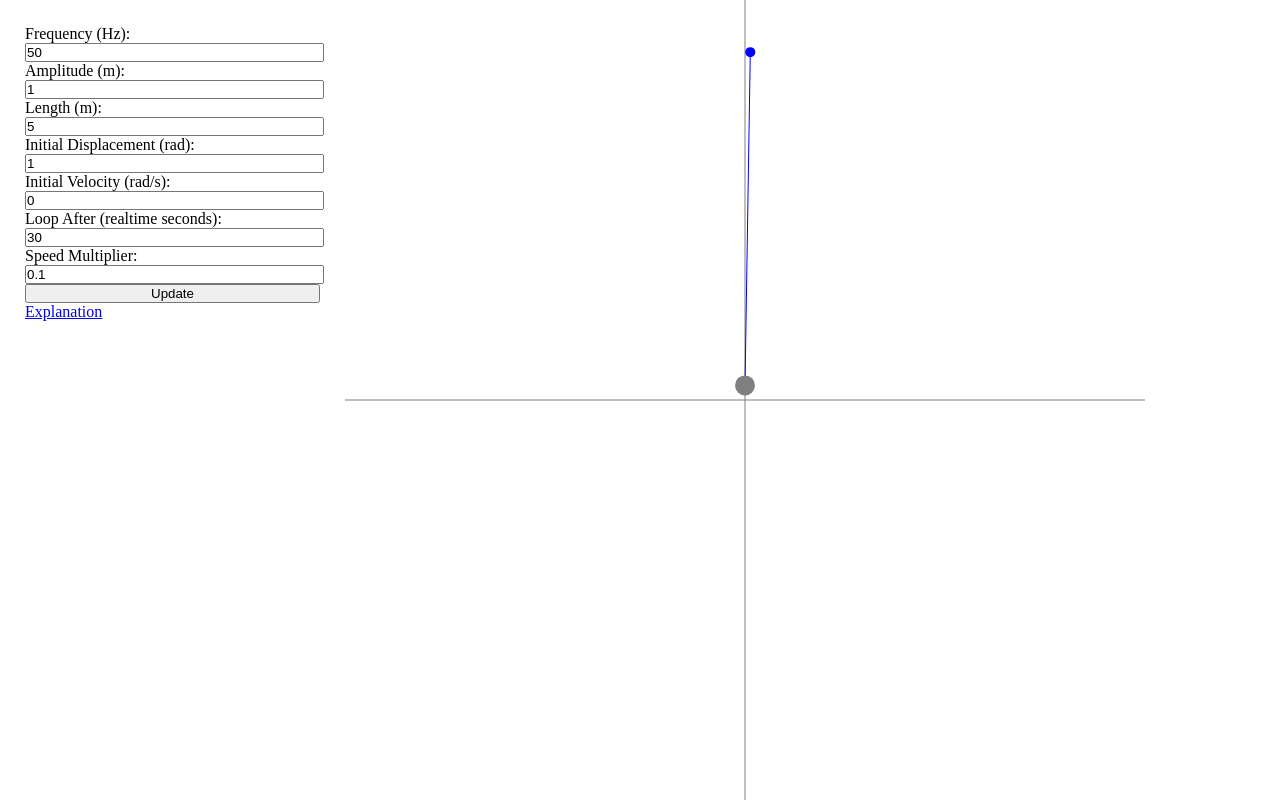
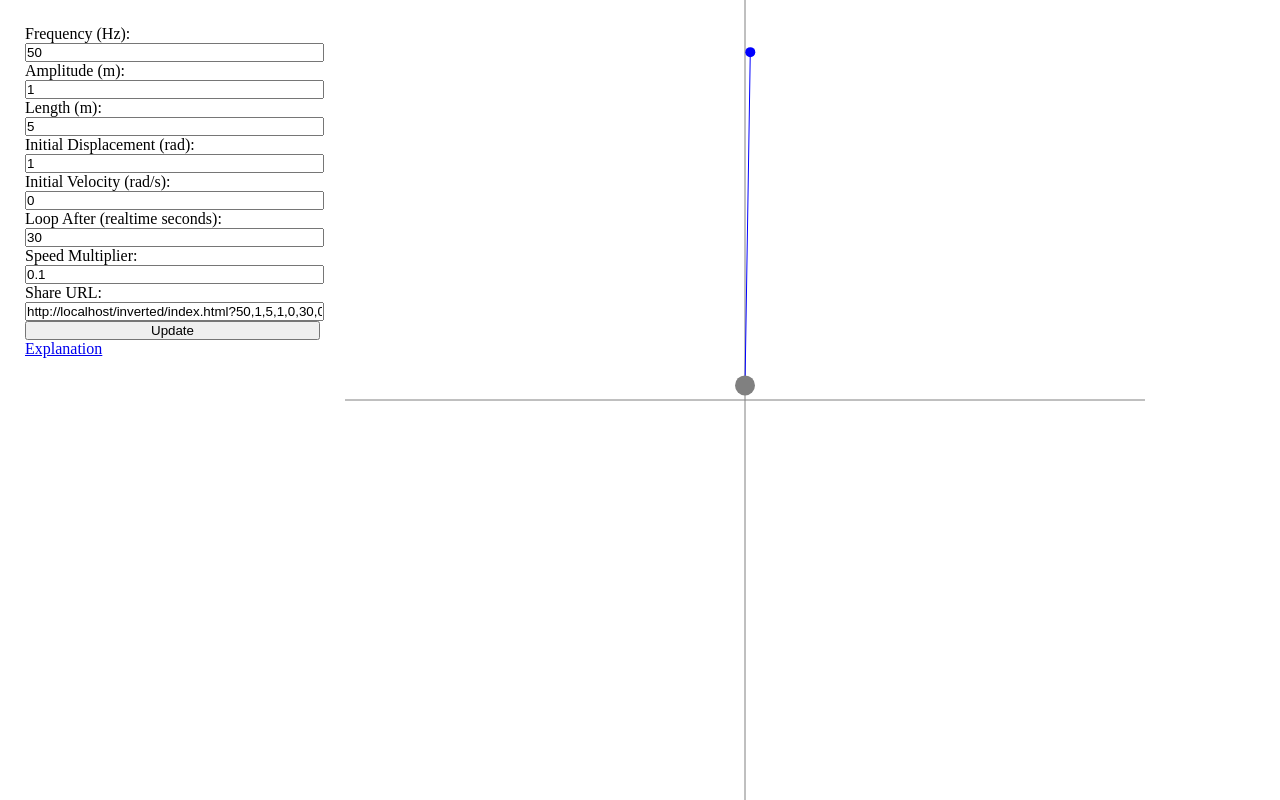
Before and after one commit to 9ac345a5509a/physics, a plain HTML site: page inverted/index.html in a window 1280 px wide. Both pictures are taken after a click on the input "Update". Drawn offline with Linux system fonts and the light colour scheme.

Commit message:
added parameters through URL, added exercise to explain.html
now you can specify arguments through the URL and share them

```diff
--- a/inverted/demo.js
+++ b/inverted/demo.js
@@ -102,13 +102,13 @@ var g = 9.81;
 var solution;
 
 function init(freq, amplitude, length, disp, velo, tmax, ms) {
-    omega = freq;
-    amp = amplitude;
-    ell = length;
-    r0 = disp;
-    v0 = velo;
-    tjmax = tmax;
-    msInS = 1000/ms;
+    omega = parseFloat(freq);
+    amp = parseFloat(amplitude);
+    ell = parseFloat(length);
+    r0 = parseFloat(disp);
+    v0 = parseFloat(velo);
+    tjmax = parseFloat(tmax);
+    msInS = 1000/parseFloat(ms);
     solution = numeric.dopri(0, tjmax, [r0, v0],
     function(t, x) {
         return [x[1], (g - amp * omega * omega * Math.cos(omega * t))*Math.sin(x[0])/ell];
@@ -118,17 +118,40 @@ function init(freq, amplitude, length, disp, velo, tmax, ms) {
     });
     start = null;
 }
-init(50, 1, 5, 1, 0, 30, 0.1);
+
+if (!location.search) {
+    init(50,1,5,1,0,30,0.1);
+} else {
+    var args = location.search.substring(1).split(",");
+    var f = document.settings;
+    init.apply(this, args);
+    f.frequency.value = args[0];
+    f.amplitude.value = args[1];
+    f.length.value = args[2];
+    f.displacement.value = args[3];
+    f.velocity.value = args[4];
+    f.loop.value = args[5];
+    f.ms.value = args[6];
+    f.url.value = window.location.href;
+}
 
 function initForm(e) {
     var f = document.settings;
-    init(parseFloat(f.frequency.value),
-         parseFloat(f.amplitude.value),
-         parseFloat(f.length.value),
-         parseFloat(f.displacement.value),
-         parseFloat(f.velocity.value),
-         parseFloat(f.loop.value),
-         parseFloat(f.ms.value));
+    init(f.frequency.value,
+         f.amplitude.value,
+         f.length.value,
+         f.displacement.value,
+         f.velocity.value,
+         f.loop.value,
+         f.ms.value);
+    f.url.value = window.location.href.split("?")[0] + "?" +
+                                          [f.frequency.value,
+                                           f.amplitude.value,
+                                           f.length.value,
+                                           f.displacement.value,
+                                           f.velocity.value,
+                                           f.loop.value,
+                                           f.ms.value].join();
     return false;
 }
 
--- a/inverted/index.html
+++ b/inverted/index.html
@@ -40,11 +40,13 @@
             <label>Initial Velocity (rad/s): <input name="velocity" type="text" value="0"></label><br>
             <label>Loop After (realtime seconds): <input name="loop" type="text" value="30"></label><br>
             <label>Speed Multiplier: <input name="ms" type="text" value="0.1"></label><br>
+            <label>Share URL: <input name="url" type="text" value="https://9ac345a5509a.github.io/physics/inverted/index.html?50,1,5,1,0,30,0.1" readonly onfocus="this.select();" onmouseup="return false;"></label><br>
 
             <input type="submit" value="Update" />
 
             <a href="explain.html">Explanation</a>
         </form>
+        <noscript>You need Javascript enabled for this site.</noscript>
         <canvas id="demo">You need a browser which supports the canvas tag to use this site.</canvas>
 
         <script src="../numeric.js"></script>
```
Also changed, not shown: inverted/explain.html (+5 -3 lines).
